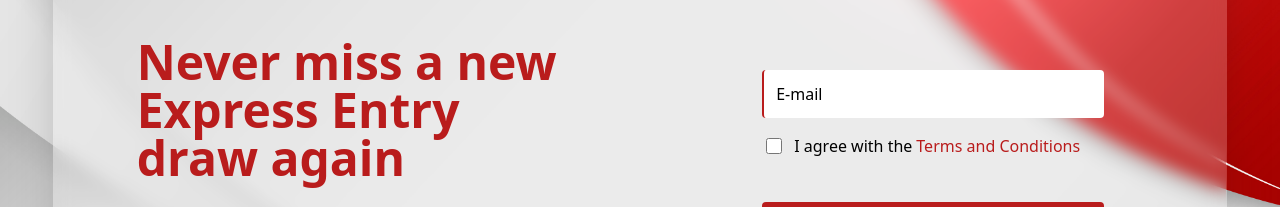
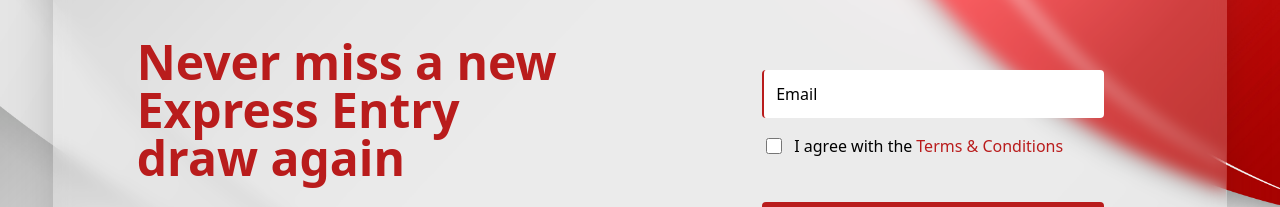
Before and after one commit to flaviobvds/eedraws, a Next.js app: page / in a window 1280 px wide. Shown: the part 246-453 px from the top of the page. Built offline with nearby package versions, Linux system fonts and the light colour scheme.

Commit message:
intalled axios and created api route

```diff
--- a/package.json
+++ b/package.json
@@ -13,6 +13,7 @@
     "@types/react": "18.0.28",
     "@types/react-dom": "18.0.11",
     "autoprefixer": "^10.4.13",
+    "axios": "^1.3.4",
     "mongodb": "^5.1.0",
     "next": "13.2.3",
     "postcss": "^8.4.21",
--- a/src/components/SignUpForm/index.tsx
+++ b/src/components/SignUpForm/index.tsx
@@ -17,7 +17,7 @@ export function SignUpForm() {
             onSubmit={handleSubmitForm}
         >
             <input
-                placeholder='E-mail'
+                placeholder='Email'
                 type={'email'}
                 onChange={e => setEmail(e.target.value)}
                 className='p-3 focus:outline-none border-l-2 border-red-700 placeholder:text-black rounded
@@ -41,7 +41,7 @@ export function SignUpForm() {
                     <a
                         className='ml-1 hover:underline text-red-700 cursor-pointer'
                     >
-                        Terms and Conditions
+                        Terms & Conditions
                     </a>
                 </span>
             </div>
--- /dev/null
+++ b/src/pages/api/subscribe.ts
@@ -0,0 +1,13 @@
+import mongodb from 'mongodb'
+import { NextApiRequest, NextApiResponse } from "next";
+
+export default async (req: NextApiRequest, res: NextApiResponse) => {
+    if (req.method === 'POST') {
+        const email: string = req.body.email
+
+
+    } else {
+        res.setHeader('Allow', 'POST')
+        res.status(405).end('Method not Allowed')
+    }
+}
--- /dev/null
+++ b/src/services/api.ts
@@ -0,0 +1,5 @@
+import axios from 'axios'
+
+export const api = axios.create({
+    baseURL: '/api'
+})
```
Also changed, not shown: 1 other file (tests, documents, lock files or other folders).
